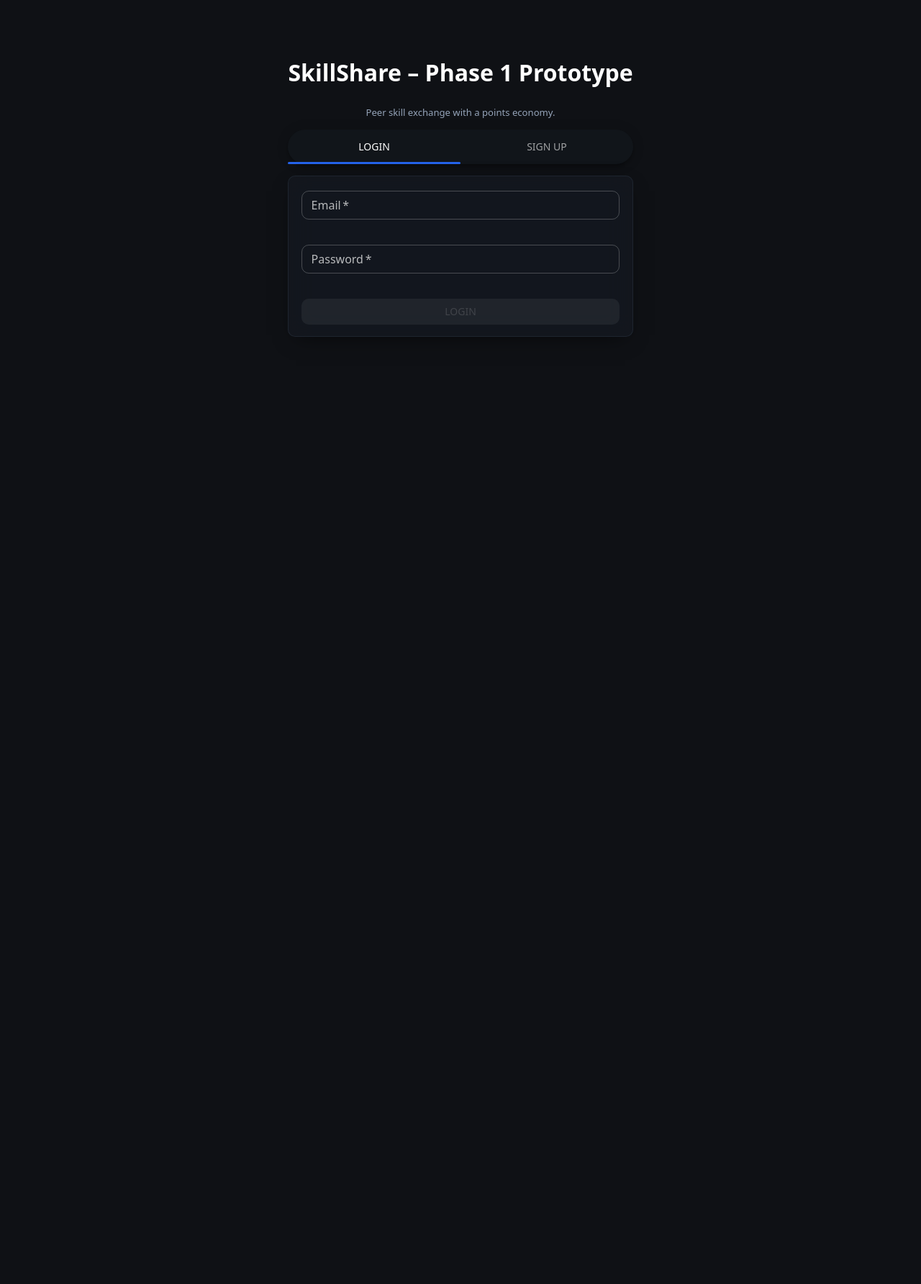
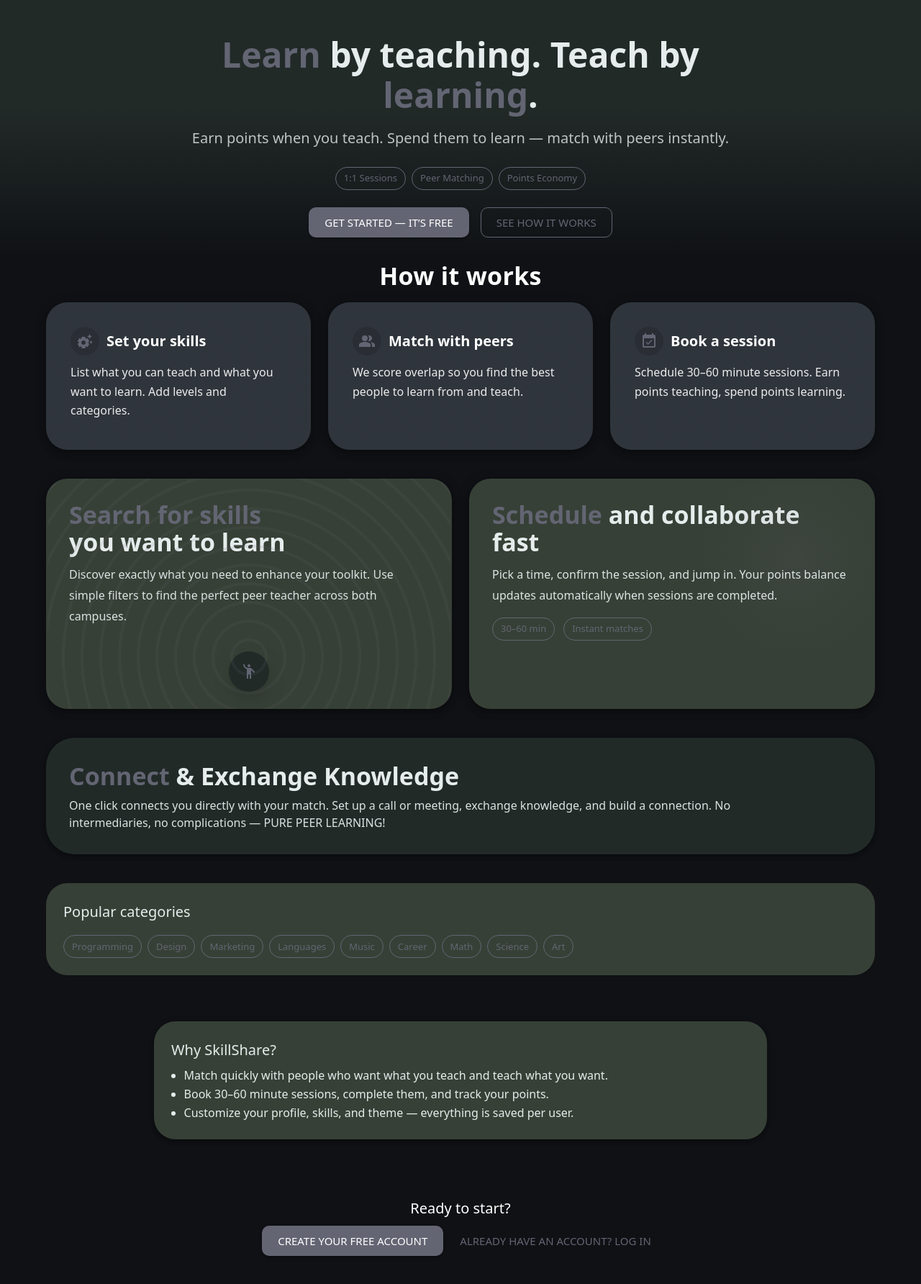
Before and after one commit to Lujain2002/GSG-Skill-Share, a React (Vite) app: page / in a window 1280 px wide. Shown: the top 1784 px of the page at 72% size. Before the commit the page ends 800 px from the top, so only its background shows below. Built offline with nearby package versions, Linux system fonts and the light colour scheme.

Commit message:
Enhance authentication flow by adding Home component and improving AuthTabs; allow login option on Home page and update tab handling in AuthTabs.

```diff
--- a/src/App.jsx
+++ b/src/App.jsx
@@ -9,11 +9,20 @@
 import Points from './components/Points';
 import Dashboard from './components/Dashboard';
 import BookSessionModal from './components/BookSessionModal';
+import Home from './components/Home';
+import { Button } from '@mui/material';
 
 function InnerApp() {
   const { currentUser } = useAuth();
   const [tab,setTab] = useState('dashboard');
   const [bookFor,setBookFor] = useState(null);
+  const [authView, setAuthView] = useState('home');
+  const [authTab, setAuthTab] = useState(0);
+
+  const openAuth = (tabIndex = 0) => {
+    setAuthTab(tabIndex);
+    setAuthView('auth');
+  };
   useEffect(() => {
     const handler = (e) => {
       const t = e?.detail?.tab;
@@ -22,13 +31,26 @@
     window.addEventListener('navigateTab', handler);
     return () => window.removeEventListener('navigateTab', handler);
   }, []);
+
+  useEffect(() => {
+    if (currentUser) {
+      setAuthView('home');
+      setAuthTab(0);
+    }
+  }, [currentUser]);
+
   if (!currentUser) {
+    if (authView === 'home') {
+      return <Home onStartSignup={() => openAuth(1)} onStartLogin={() => openAuth(0)} />;
+    }
     return (
-      <div className="container" style={{marginTop:'2.5rem'}}>
-        <h1 style={{textAlign:'center'}}>SkillShare – Phase 1 Prototype</h1>
-        <p style={{textAlign:'center'}} className="muted">Peer skill exchange with a points economy.</p>
-        <AuthTabs />
-
+      <div className="container" style={{marginTop:'3rem', marginBottom:'4rem', maxWidth:'460px'}}>
+        <Button variant="text" size="small" onClick={() => setAuthView('home')} sx={{mb:2}}>
+          ← Back to home
+        </Button>
+        <h2 style={{textAlign:'center', marginBottom:'0.35rem'}}>Access your SkillShare account</h2>
+        <p style={{textAlign:'center'}} className="muted">Log in to continue or create a new account.</p>
+        <AuthTabs defaultTab={authTab} onTabChange={setAuthTab} />
       </div>
     );
   }
--- a/src/components/AuthTabs.jsx
+++ b/src/components/AuthTabs.jsx
@@ -1,14 +1,23 @@
-import React, { useState } from 'react';
+import React, { useState, useEffect } from 'react';
 import { LoginForm, RegisterForm } from './AuthForms';
 import { Tabs, Tab, Paper } from '@mui/material';
 
-export default function AuthTabs() {
-  const [tab,setTab] = useState(0);
+export default function AuthTabs({ defaultTab = 0, onTabChange }) {
+  const [tab,setTab] = useState(defaultTab);
+
+  useEffect(() => {
+    setTab(defaultTab);
+  }, [defaultTab]);
+
+  const handleChange = (_e, value) => {
+    setTab(value);
+    onTabChange?.(value);
+  };
 
   return (
     <div className="auth-tabs">
       <Paper elevation={6} sx={{background:'rgba(20,26,31,.55)', backdropFilter:'blur(14px)', mb:2, borderRadius:3}}>
-        <Tabs value={tab} onChange={(e,v)=>setTab(v)} variant="fullWidth" textColor="inherit"
+        <Tabs value={tab} onChange={handleChange} variant="fullWidth" textColor="inherit"
               TabIndicatorProps={{style:{height:3,borderRadius:2}}}>
           <Tab label="Login" />
           <Tab label="Sign Up" />
--- a/src/components/Home.jsx
+++ b/src/components/Home.jsx
@@ -5,7 +5,7 @@
 import EventAvailableIcon from '@mui/icons-material/EventAvailable';
 import EmojiPeopleOutlinedIcon from '@mui/icons-material/EmojiPeopleOutlined';
 
-export default function Home({ onStartSignup }) {
+export default function Home({ onStartSignup, onStartLogin }) {
   // Home page palette (requested)
   const ACCENT = '#636573'; // headings, rings, CTA
   const PANEL_DARK = '#222A28'; // dark backgrounds
@@ -199,7 +199,12 @@
 
       <Container maxWidth="md" sx={{pb:10, textAlign:'center'}}>
         <Typography variant="h6" sx={{mb:1}}>Ready to start?</Typography>
-        <Button size="large" variant="contained" onClick={onStartSignup} sx={{bgcolor:ACCENT, '&:hover':{bgcolor:'#545766'}}}>Create your free account</Button>
+        <Stack direction={{xs:'column', sm:'row'}} spacing={1.5} justifyContent="center">
+          <Button size="large" variant="contained" onClick={onStartSignup} sx={{bgcolor:ACCENT, '&:hover':{bgcolor:'#545766'}}}>Create your free account</Button>
+          {onStartLogin && (
+            <Button size="large" variant="text" onClick={onStartLogin} sx={{color:ACCENT, '&:hover':{bgcolor:'transparent', color:'#545766'}}}>Already have an account? Log in</Button>
+          )}
+        </Stack>
       </Container>
     </>
   );
```
